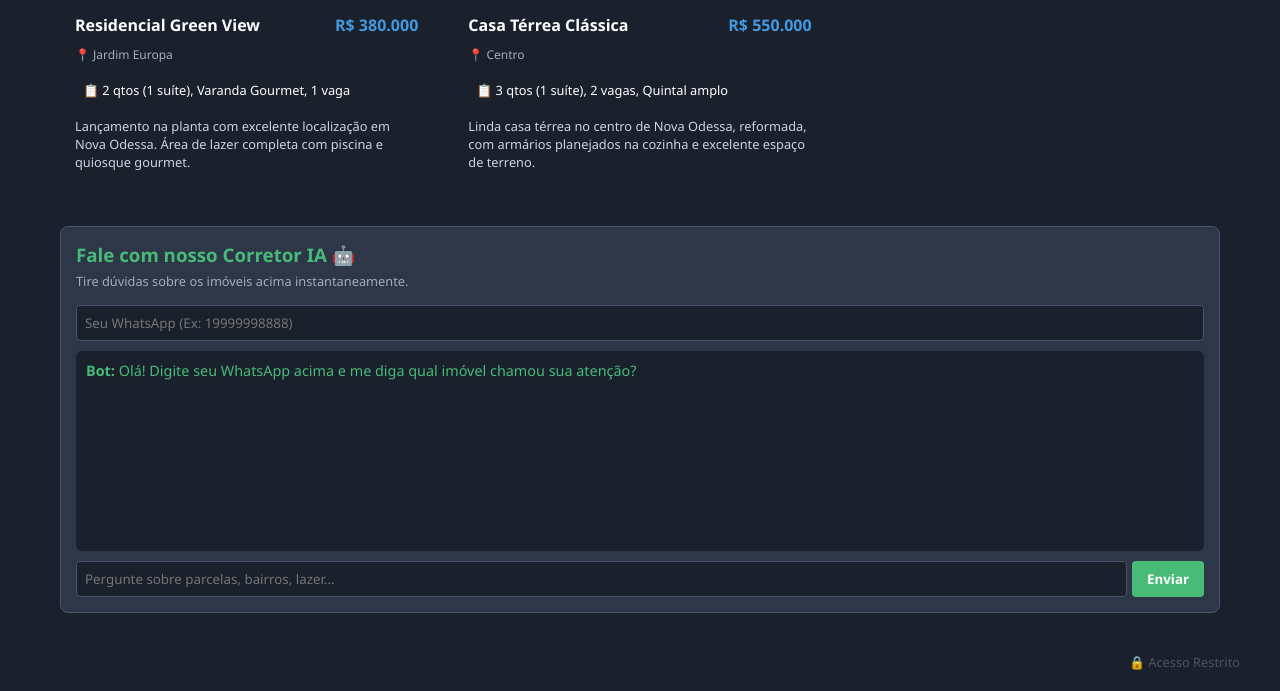
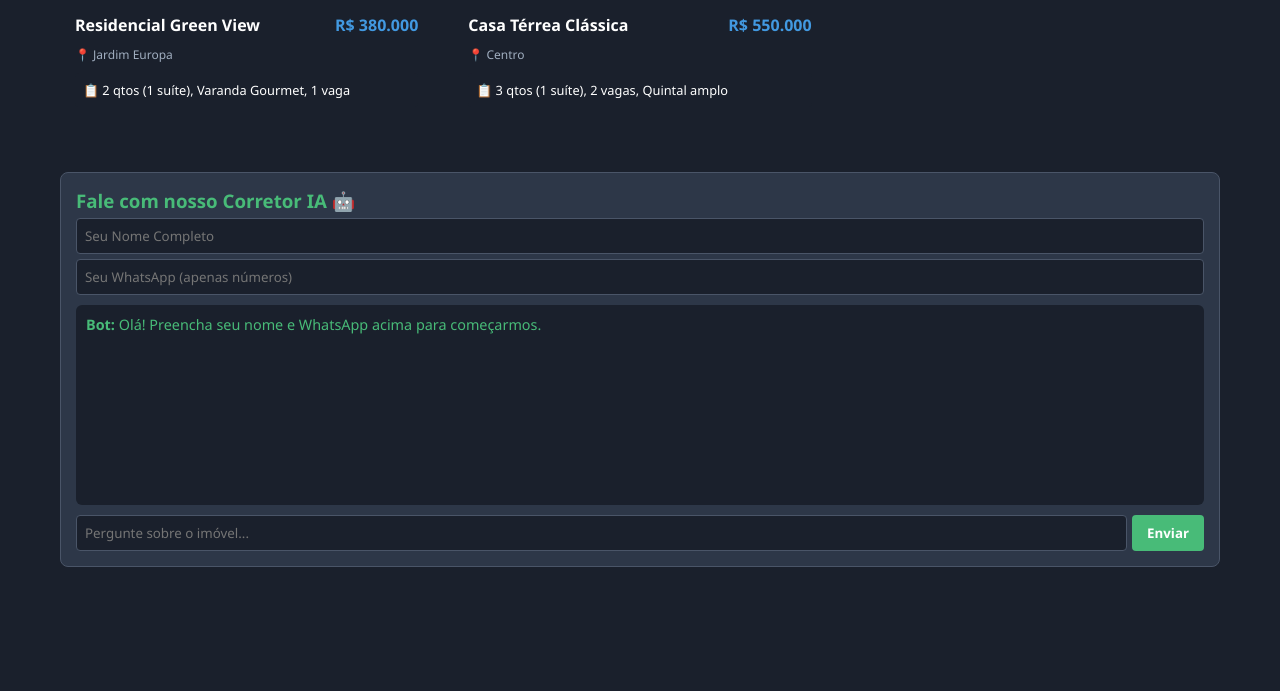
Before and after one commit to sMarkis/projeto_imobcorretor, a FastAPI app: page / in a window 1280 px wide. Shown: the part 434-1125 px from the top of the page. After the commit the page ends 1001 px from the top, so only its background shows below. Run offline with FastAPI, Linux system fonts and the light colour scheme; data comes from the database, SQL or seed files in the repository.

Commit message:
ajuste da ia, ajuste de coleta de dados

```diff
--- a/app.py
+++ b/app.py
@@ -19,14 +19,11 @@ client = genai.Client()
 
 # --- FUNÇÃO AUXILIAR DE SEGURANÇA POR COOKIE ---
 def verificar_admin_cookie(request: Request):
-    # Busca o cookie de login chamado "imobia_session"
     session = request.cookies.get("imobia_session")
     if session != "authenticated_admin_2026":
-        # Se não estiver logado, lança o erro que redireciona para o login
         raise HTTPException(status_code=status.HTTP_401_UNAUTHORIZED)
     return True
 
-# Tratamento para quando o usuário tenta acessar o painel sem estar logado
 @app.exception_handler(HTTPException)
 async def http_exception_handler(request: Request, exc: HTTPException):
     if exc.status_code == 401:
@@ -83,123 +80,67 @@ def init_db_auto():
 
 init_db_auto()
 
-
 # ==========================================
-# 🌍 ROTAS PÚBLICAS (VISÃO DO CLIENTE COMPRADOR)
+# 🌍 ROTAS PÚBLICAS
 # ==========================================
-
-# Agora a Raiz do site (/) carrega a busca pública de imóveis!
 @app.get("/")
 async def serve_home_cliente(request: Request, q: str = None):
     conn = get_db_connection()
     if q:
         query = f"%{q}%"
-        imoveis = conn.execute("""
-            SELECT * FROM imoveis
-            WHERE titulo LIKE ? OR bairro LIKE ? OR caracteristicas LIKE ? OR descricao LIKE ?
-            ORDER BY data_cadastro DESC
-        """, (query, query, query, query)).fetchall()
+        imoveis = conn.execute("SELECT * FROM imoveis WHERE titulo LIKE ? OR bairro LIKE ? ORDER BY data_cadastro DESC", (query, query)).fetchall()
     else:
         imoveis = conn.execute("SELECT * FROM imoveis ORDER BY data_cadastro DESC").fetchall()
     conn.close()
+    return templates.TemplateResponse(request=request, name="cliente_busca.html", context={"imoveis": imoveis, "busca_atual": q or ""})
 
-    return templates.TemplateResponse(
-        request=request,
-        name="cliente_busca.html",
-        context={"imoveis": imoveis, "busca_atual": q or ""}
-    )
-
-# Rota para abrir a página de login
 @app.get("/login")
 async def serve_login_page(request: Request, error: str = None):
     return templates.TemplateResponse(request=request, name="login.html", context={"error": error})
 
-# Rota que valida os dados do formulário de login
 @app.post("/login")
 async def process_login(username: str = Form(...), password: str = Form(...)):
-    # Validação com as suas credenciais solicitadas
     if username == "ADMimob" and password == "Adm@2026":
         response = RedirectResponse(url="/dashboard", status_code=303)
-        # Salva o cookie de segurança que dá acesso ao painel
         response.set_cookie(key="imobia_session", value="authenticated_admin_2026", path="/", httponly=True)
         return response
-    else:
-        return RedirectResponse(url="/login?error=Usuario%20ou%20senha%20incorretos", status_code=303)
+    return RedirectResponse(url="/login?error=Usuario%20ou%20senha%20incorretos", status_code=303)
 
-# Rota para o corretor sair do painel com segurança
 @app.get("/logout")
 async def process_logout():
     response = RedirectResponse(url="/", status_code=303)
     response.delete_cookie("imobia_session", path="/")
     return response
 
-
 # ==========================================
-# 🔒 ROTAS PROTEGIDAS (REQUEREM LOGIN DO ADM)
+# 🔒 ROTAS PROTEGIDAS
 # ==========================================
-
-# O painel com as abas de leads, histórico e prompt agora fica em /dashboard
 @app.get("/dashboard")
 async def serve_dashboard(request: Request, authenticated: bool = Depends(verificar_admin_cookie)):
     conn = get_db_connection()
     leads = conn.execute("SELECT * FROM leads ORDER BY data_criacao DESC").fetchall()
     config = conn.execute("SELECT prompt_sistema FROM bot_config ORDER BY id DESC LIMIT 1").fetchone()
     prompt_atual = config['prompt_sistema'] if config else "Você é um corretor de imóveis focado em qualificar leads."
-
-    historico = conn.execute("""
-        SELECT h.*, l.nome as lead_nome
-        FROM chat_history h
-        JOIN leads l ON h.lead_id = l.id
-        ORDER BY h.data_envio DESC
-    """).fetchall()
+    historico = conn.execute("SELECT h.*, l.nome as lead_nome FROM chat_history h JOIN leads l ON h.lead_id = l.id ORDER BY h.data_envio DESC").fetchall()
     conn.close()
-
-    return templates.TemplateResponse(
-        request=request,
-        name="index.html",
-        context={"leads": leads, "prompt_atual": prompt_atual, "historico": historico}
-    )
+    return templates.TemplateResponse(request=request, name="index.html", context={"leads": leads, "prompt_atual": prompt_atual, "historico": historico})
 
 @app.get("/imoveis")
 async def serve_imoveis(request: Request, authenticated: bool = Depends(verificar_admin_cookie)):
     conn = get_db_connection()
     imoveis = conn.execute("SELECT * FROM imoveis ORDER BY data_cadastro DESC").fetchall()
     conn.close()
-
-    return templates.TemplateResponse(
-        request=request,
-        name="imoveis.html",
-        context={"imoveis": imoveis}
-    )
+    return templates.TemplateResponse(request=request, name="imoveis.html", context={"imoveis": imoveis})
 
 @app.post("/cadastrar-imovel")
-async def cadastrar_imovel(
-    id: str = Form(None),
-    titulo: str = Form(...),
-    tipo: str = Form(...),
-    bairro: str = Form(...),
-    preco: str = Form(...),
-    caracteristicas: str = Form(...),
-    descricao: str = Form(...),
-    imagem_url: str = Form(None),
-    authenticated: bool = Depends(verificar_admin_cookie)
-):
+async def cadastrar_imovel(id: str = Form(None), titulo: str = Form(...), tipo: str = Form(...), bairro: str = Form(...), preco: str = Form(...), caracteristicas: str = Form(...), descricao: str = Form(...), imagem_url: str = Form(None), authenticated: bool = Depends(verificar_admin_cookie)):
     conn = get_db_connection()
     if id and id.strip() != "":
-        conn.execute("""
-            UPDATE imoveis
-            SET titulo=?, tipo=?, bairro=?, preco=?, caracteristicas=?, descricao=?, imagem_url=?
-            WHERE id=?
-        """, (titulo, tipo, bairro, preco, caracteristicas, descricao, imagem_url, int(id)))
+        conn.execute("UPDATE imoveis SET titulo=?, tipo=?, bairro=?, preco=?, caracteristicas=?, descricao=?, imagem_url=? WHERE id=?", (titulo, tipo, bairro, preco, caracteristicas, descricao, imagem_url, int(id)))
     else:
-        data_atual = datetime.datetime.now().strftime("%Y-%m-%d %H:%M:%S")
-        conn.execute("""
-            INSERT INTO imoveis (titulo, tipo, bairro, preco, caracteristicas, descricao, imagem_url, data_cadastro)
-            VALUES (?, ?, ?, ?, ?, ?, ?, ?)
-        """, (titulo, tipo, bairro, preco, caracteristicas, descricao, imagem_url, data_atual))
+        conn.execute("INSERT INTO imoveis (titulo, tipo, bairro, preco, caracteristicas, descricao, imagem_url, data_cadastro) VALUES (?, ?, ?, ?, ?, ?, ?, ?)", (titulo, tipo, bairro, preco, caracteristicas, descricao, imagem_url, datetime.datetime.now().strftime("%Y-%m-%d %H:%M:%S")))
     conn.commit()
     conn.close()
-
     return RedirectResponse(url="/imoveis", status_code=303)
 
 @app.get("/deletar-imovel/{imovel_id}")
@@ -218,51 +159,49 @@ async def salvar_prompt(prompt: str = Form(...), authenticated: bool = Depends(v
     conn.close()
     return {"status": "success", "message": "Prompt updated successfully!"}
 
-
 # ==========================================
-# 🤖 WEBHOOK INTEGRAÇÃO (WHATSAPP / BOT)
+# 🤖 WEBHOOK APRIMORADO (NOME + TELEFONE + LOGICA)
 # ==========================================
-
-class WhatsAppMessage(BaseModel):
+class WebhookPayload(BaseModel):
+    name: str
     phone: str
     message: str
 
 @app.post("/webhook")
-async def receive_whatsapp_message(payload: WhatsAppMessage):
+async def receive_whatsapp_message(payload: WebhookPayload):
+    user_name = payload.name
     user_phone = payload.phone
     user_message = payload.message
 
     conn = get_db_connection()
     try:
         config = conn.execute("SELECT prompt_sistema FROM bot_config ORDER BY id DESC LIMIT 1").fetchone()
-        system_prompt = config['prompt_sistema'] if config else "Você é um assistente virtual."
+        system_prompt = config['prompt_sistema'] if config else "Você é um corretor ágil. Seja direto."
 
-        lead = conn.execute("SELECT id FROM leads WHERE telefone = ?", (user_phone,)).fetchone()
+        lead = conn.execute("SELECT id, nome FROM leads WHERE telefone = ?", (user_phone,)).fetchone()
         if not lead:
-            data_atual = datetime.datetime.now().strftime("%Y-%m-%d %H:%M:%S")
-            cursor = conn.execute(
-                "INSERT INTO leads (nome, telefone, status, data_criacao) VALUES (?, ?, 'progress', ?)",
-                (f"Lead {user_phone[-4:]}", user_phone, data_atual)
-            )
+            cursor = conn.execute("INSERT INTO leads (nome, telefone, status) VALUES (?, ?, 'progress')", (user_name, user_phone))
             lead_id = cursor.lastrowid
+            bot_reply = f"Olá {user_name}! Entendido. Qual o tipo de imóvel, bairro e características que você busca?"
         else:
             lead_id = lead['id']
+            conn.execute("INSERT INTO chat_history (lead_id, papel, mensagem) VALUES (?, 'user', ?)", (lead_id, user_message))
 
-        conn.execute("INSERT INTO chat_history (lead_id, papel, mensagem) VALUES (?, 'user', ?)",
-                     (lead_id, user_message))
+            response = client.models.generate_content(
+                model='gemini-2.0-flash',
+                contents=user_message,
+                config=types.GenerateContentConfig(
+                    system_instruction=f"{system_prompt} O cliente se chama {lead['nome']}. Telefone: {user_phone}. Não repita perguntas. Não peça telefone. Seja direto.",
+                    temperature=0.5,
+                ),
+            )
+            bot_reply = response.text
 
-        response = client.models.generate_content(
-            model='gemini-2.5-flash',
-            contents=user_message,
-            config=types.GenerateContentConfig(
-                system_instruction=system_prompt,
-                temperature=0.5,
-            ),
-        )
-        bot_reply = response.text
+            # Marca como HOT se o cliente pedir para agendar ou confirmar
+            if any(word in user_message.lower() for word in ['agendar', 'horário', 'correto', 'confirmado', 'ligar']):
+                conn.execute("UPDATE leads SET status = 'hot' WHERE id = ?", (lead_id,))
 
-        conn.execute("INSERT INTO chat_history (lead_id, papel, mensagem) VALUES (?, 'assistant', ?)",
-                     (lead_id, bot_reply))
+            conn.execute("INSERT INTO chat_history (lead_id, papel, mensagem) VALUES (?, 'assistant', ?)", (lead_id, bot_reply))
 
         conn.commit()
         return {"status": "success", "reply": bot_reply}
--- a/templates/cliente_busca.html
+++ b/templates/cliente_busca.html
@@ -6,16 +6,11 @@
     <title>Encontre seu Imóvel Ideal</title>
     <link rel="stylesheet" href="/static/style.css?v=1.2">
     <style>
-        /* Estilos exclusivos para a experiência limpa do cliente */
         .public-container { max-width: 1200px; margin: 0 auto; padding: 20px; }
         .search-box { display: flex; gap: 10px; margin-bottom: 30px; }
         .search-box input { flex: 1; padding: 12px; background: #2d3748; border: 1px solid #4a5568; border-radius: 6px; color: white; font-size: 1rem; }
         .search-box button { padding: 12px 24px; background: #3182ce; color: white; border: none; border-radius: 6px; cursor: pointer; font-weight: bold; }
-
-        /* Layout de exibição dos imóveis para o comprador */
         .client-grid { display: grid; grid-template-columns: repeat(auto-fill, minmax(300px, 1fr)); gap: 20px; }
-
-        /* Janela de Chat embutida na lateral ou flutuante */
         .chat-widget { background: #2d3748; border: 1px solid #4a5568; border-radius: 8px; padding: 15px; margin-top: 40px; }
         .chat-messages { height: 200px; background: #1a202c; border-radius: 6px; padding: 10px; overflow-y: auto; margin-bottom: 10px; font-size: 0.9rem; }
         .chat-input-row { display: flex; gap: 5px; }
@@ -33,7 +28,7 @@
         </header>
 
         <form action="/" method="GET" class="search-box">
-            <input type="text" name="q" value="{{ busca_atual }}" placeholder="Digite um bairro, tipo de imóvel ou característica... Ex: Planta, Suíte, Sacada">
+            <input type="text" name="q" value="{{ busca_atual }}" placeholder="Digite um bairro, tipo de imóvel ou característica...">
             <button type="submit">Buscar Imóveis</button>
         </form>
 
@@ -57,28 +52,25 @@
                     <div class="imovel-carac" style="background:#1a202c; padding:8px; border-radius:4px; font-size:0.8rem; margin-bottom:10px;">
                         📋 {{ imovel.caracteristicas }}
                     </div>
-                    <p style="font-size:0.8rem; color:#cbd5e0; margin:0;">{{ imovel.descricao }}</p>
                 </div>
             </div>
-            {% else %}
-            <p style="color:#a0aec0;">Nenhum imóvel corresponde à sua busca.</p>
             {% endfor %}
         </div>
 
         <div class="chat-widget">
             <h3 style="margin-top: 0; margin-bottom: 5px; color: #48bb78;">Fale com nosso Corretor IA 🤖</h3>
-            <p style="font-size: 0.8rem; color: #a0aec0; margin-bottom: 15px;">Tire dúvidas sobre os imóveis acima instantaneamente.</p>
 
             <div style="margin-bottom: 10px;">
-                <input type="text" id="client-phone" placeholder="Seu WhatsApp (Ex: 19999998888)" style="width: 100%; padding: 8px; background: #1a202c; border: 1px solid #4a5568; border-radius: 4px; color: white; box-sizing: border-box;">
+                <input type="text" id="client-name" placeholder="Seu Nome Completo" style="width: 100%; padding: 8px; margin-bottom: 5px; background: #1a202c; border: 1px solid #4a5568; border-radius: 4px; color: white; box-sizing: border-box;">
+                <input type="text" id="client-phone" placeholder="Seu WhatsApp (apenas números)" style="width: 100%; padding: 8px; background: #1a202c; border: 1px solid #4a5568; border-radius: 4px; color: white; box-sizing: border-box;">
             </div>
 
             <div class="chat-messages" id="chat-box">
-                <div class="msg-bot"><strong>Bot:</strong> Olá! Digite seu WhatsApp acima e me diga qual imóvel chamou sua atenção?</div>
+                <div class="msg-bot"><strong>Bot:</strong> Olá! Preencha seu nome e WhatsApp acima para começarmos.</div>
             </div>
 
             <div class="chat-input-row">
-                <input type="text" id="client-msg" placeholder="Pergunte sobre parcelas, bairros, lazer...">
+                <input type="text" id="client-msg" placeholder="Pergunte sobre o imóvel...">
                 <button type="button" onclick="conversarComBot()" style="background:#48bb78; color:white; border:none; padding:8px 15px; border-radius:4px; cursor:pointer; font-weight:bold;">Enviar</button>
             </div>
         </div>
@@ -86,45 +78,35 @@
 
     <script>
         function conversarComBot() {
+            const name = document.getElementById('client-name').value.trim();
             const phone = document.getElementById('client-phone').value.trim();
-            const msgInput = document.getElementById('client-msg');
-            const message = msgInput.value.trim();
+            const message = document.getElementById('client-msg').value.trim();
             const chatBox = document.getElementById('chat-box');
 
-            if (!phone || !message) {
-                alert("Por favor, insira seu WhatsApp e a mensagem antes de enviar.");
+            if (!name || !phone || !message) {
+                alert("Por favor, preencha seu nome, WhatsApp e a mensagem.");
                 return;
             }
 
-            // Adiciona a pergunta do cliente na tela imediatamente
             chatBox.innerHTML += `<div class="msg-user"><strong>Você:</strong> ${message}</div>`;
-            msgInput.value = "";
+            document.getElementById('client-msg').value = "";
             chatBox.scrollTop = chatBox.scrollHeight;
 
-            // Dispara para o webhook existente no backend (Reaproveitamento de infra)
             fetch('/webhook', {
                 method: 'POST',
                 headers: { 'Content-Type': 'application/json' },
-                body: JSON.stringify({ phone: phone, message: message })
+                body: JSON.stringify({ name: name, phone: phone, message: message })
             })
             .then(res => res.json())
             .then(data => {
                 if(data.status === 'success') {
                     chatBox.innerHTML += `<div class="msg-bot"><strong>Bot:</strong> ${data.reply}</div>`;
                 } else {
-                    chatBox.innerHTML += `<div class="msg-bot" style="color:#e53e3e;"><strong>Erro:</strong> Não consegui responder agora.</div>`;
+                    chatBox.innerHTML += `<div class="msg-bot" style="color:#e53e3e;"><strong>Erro:</strong> ${data.message}</div>`;
                 }
-                chatBox.scrollTop = chatBox.scrollHeight;
-            })
-            .catch(() => {
-                chatBox.innerHTML += `<div class="msg-bot" style="color:#e53e3e;"><strong>Erro:</strong> Falha na conexão.</div>`;
                 chatBox.scrollTop = chatBox.scrollHeight;
             });
         }
     </script>
-
-    <div style="text-align: right; padding: 20px 0; max-width: 1200px; margin: 0 auto; font-size: 0.8rem;">
-        <a href="/login" style="color: #4a5568; text-decoration: none; transition: color 0.2s;" onmouseover="this.style.color='#718096'" onmouseout="this.style.color='#4a5568'">🔒 Acesso Restrito</a>
-    </div>
 </body>
 </html>
--- a/templates/index.html
+++ b/templates/index.html
@@ -48,7 +48,7 @@
                             <p><strong>Data de Entrada:</strong> {{ lead.data_criacao }}</p>
                         </div>
                         {% if lead.status == 'hot' %}
-                            <button class="btn-action">Assumir no WhatsApp</button>
+                            <a href="https://wa.me/55{{ lead.telefone }}" target="_blank" class="btn-action" style="text-decoration: none; display: block; text-align: center;">Assumir no WhatsApp</a>
                         {% else %}
                             <button class="btn-action secondary" disabled>Bot Conversando...</button>
                         {% endif %}
```
